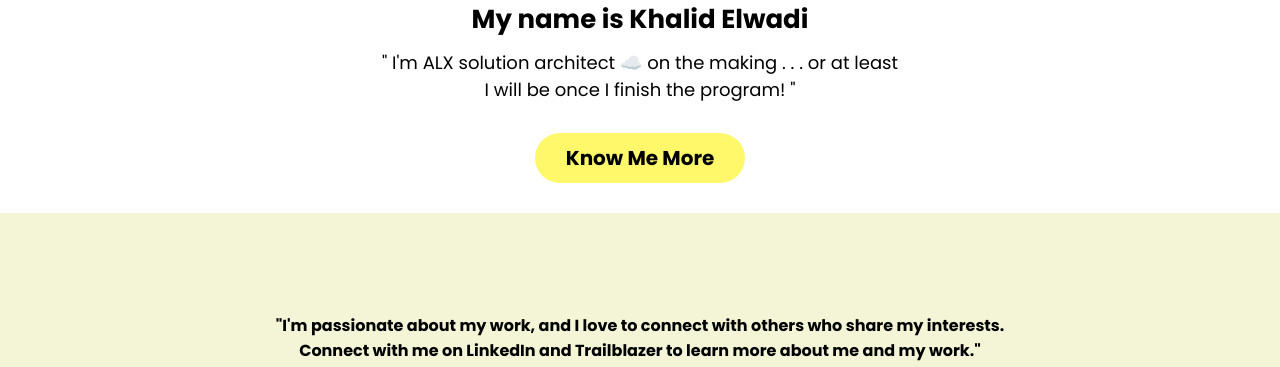
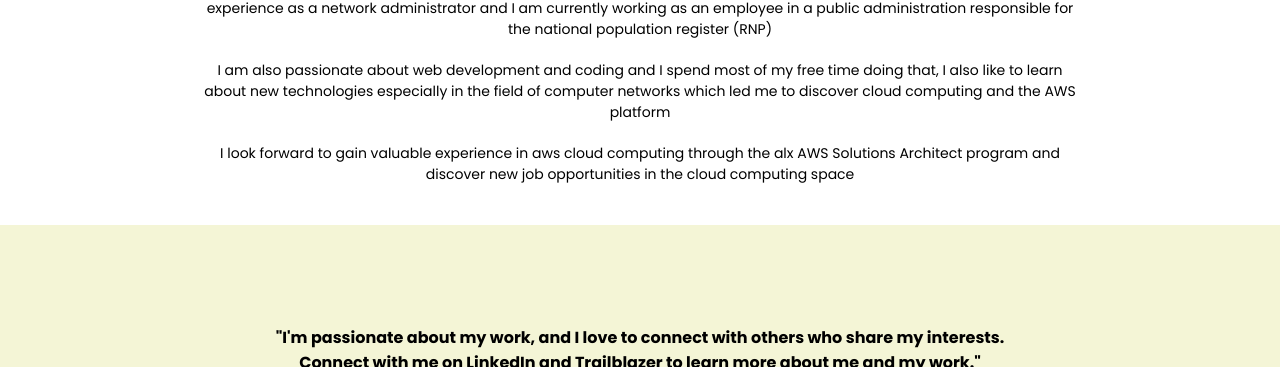
Before and after one commit to khalidelwadi/portfolio_site, a plain HTML site: page index.html in a window 1280 px wide. Shown: the part 295-662 px from the top of the page. Drawn offline with Linux system fonts and the light colour scheme.

Commit message:
about me added

```diff
--- a/index.html
+++ b/index.html
@@ -16,14 +16,25 @@
         </div>
     </header>
     <main>
-        <div class="main-info">
+        <div class="main-info" style="display: none;">
             <h1 class="main-text main-hello">Hello</h1>
             <h2 class="main-text main-id">My name is Khalid Elwadi</h2>
             <p class="main-text main-role">" I'm ALX solution architect ☁️ on the making . . .
              or at least<br> I will be once I finish the program! "</p>
             <p class="main-text main-button"><a href="#">Know Me More</a></p>
         </div>
+        <div class="main-info main-aboutme">
+            <h1>About Me</h1>
+            <div class="main-aboutme-p">
+                <p>I am a computer network technician with a degree in computer networks and system administration I have 6 months of experience as a
+                    network administrator and I am currently working as an employee in a public administration responsible for the national population register (RNP)</p>
+                <p>I am also passionate about web development and coding and I spend most of my free time doing that, I also like to learn about new technologies especially
+                    in the field of computer networks which led me to discover cloud computing and the AWS platform</p>
+                <p>I look forward to gain valuable experience in aws cloud computing through the alx AWS Solutions Architect program and discover new job opportunities in the cloud computing
+                    space</p>
+            </div>
 
+        </div>
     </main>
     <footer>
         <article>
--- a/styles.css
+++ b/styles.css
@@ -73,6 +73,22 @@ header {
     margin-top:100px;
 }
 
+.main-aboutme {
+    text-align: center;
+    font-size: 14px;
+}
+.main-aboutme h1{
+    margin: 20px 0;
+}
+.main-aboutme-p{
+    width: 70%;
+    margin: auto;
+    padding-bottom: 30px;
+}
+
+.main-aboutme-p p{
+    padding: 10px 10px;
+}
 /* --------------------------------------- */
 footer {
     height: auto;
```
